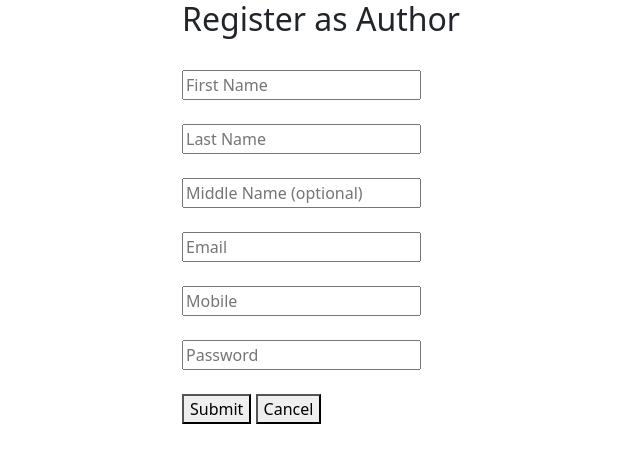
After one commit to jayditch1998/BlogZilla, a Laravel app: page /author/register in a window 1280 px wide. The commit adds this page. Shown: the top 463 px of the page, without its empty margins (208-848 px from the left). Run offline with Laravel 8, Linux system fonts and the light colour scheme.

Commit message:
register | author

```diff
--- a/app/Http/Controllers/admin/AuthorController.php
+++ b/app/Http/Controllers/admin/AuthorController.php
@@ -37,6 +37,34 @@ class AuthorController extends Controller
         return redirect()->route('author-login');
     }
 
+    public function register(){
+        return view('author.register');
+    }
+
+    public function postRegister(Request $request){
+        // $id = $request->id;
+        $firstName = $request->firstName;
+        $lastName = $request->lastName;
+        $middleName = $request->middleName;
+        $email = $request->email;
+        $mobile = $request->mobile;
+
+        $password = $request->password;
+        $hash = Hash::make($password);
+
+        $user = User::create([
+            'firstName' => $firstName,
+            'lastName' => $lastName,
+            'middleName' => $middleName,
+            'email' => $email,
+            'mobile' => $mobile,
+            'role' => '2', //author
+            'password' => $hash,
+        ]);
+        Auth::login($user);
+        return redirect()->route('author-dashboard');
+    }
+
     public function dashboard(){
         return view('author.dashboard');
     }
--- a/resources/views/author/layouts/app.blade.php
+++ b/resources/views/author/layouts/app.blade.php
@@ -22,6 +22,9 @@
       </ul>
       <ul class="navbar-nav ms-auto">
       <li class="nav-item">
+        <a class="nav-link" href="#">| {{Auth::user()->firstName}} {{Auth::user()->lastName}} |</a>
+      </li>
+      <li class="nav-item">
         <a class="nav-link" href="{{route('author-logout')}}">Logout</a>
       </li>
     </ul>
--- a/resources/views/author/login.blade.php
+++ b/resources/views/author/login.blade.php
@@ -17,6 +17,6 @@
     <input type="password" name="password" placeholder="Enter Password">
     <button type="submit">Login</button
 </form>
-<a href="#">Register</a>
+<a href="{{route('author-register')}}">Register</a>
 </body>
 </html>
--- /dev/null
+++ b/resources/views/author/register.blade.php
@@ -0,0 +1,46 @@
+<!DOCTYPE html>
+<html lang="en">
+<head>
+    <meta charset="UTF-8">
+    <meta http-equiv="X-UA-Compatible" content="IE=edge">
+    <meta name="csrf-token" content="{{ csrf_token() }}">
+    <meta name="viewport" content="width=device-width, initial-scale=1.0">
+    <link href="https://cdn.jsdelivr.net/npm/bootstrap@5.0.2/dist/css/bootstrap.min.css" rel="stylesheet">
+
+    <title>Register | Author</title>
+</head>
+<body style="max-width: 500px;margin: auto;">
+    <h2>Register as Author</h2>
+    <br>
+<form method="POST" action="{{ route('author-post-register')}}">
+    @csrf
+<!-- <label for="">First Name</label> -->
+    <input placeholder="First Name" name="firstName" type="text" />
+    <br>
+    <br>
+    <!-- <label for="">Last Name</label> -->
+    <input placeholder="Last Name" name="lastName" type="text" />
+    <br>
+    <br>
+    <!-- <label for="">Middle Name</label> -->
+    <input placeholder="Middle Name (optional)" name="middleName" type="text" />
+    <br>
+    <br>
+    <!-- <label for="">First Name</label> -->
+    <input placeholder="Email"name="email" type="email" />
+    <br>
+    <br>
+    <!-- <label for="">First Name</label> -->
+    <input placeholder="Mobile" name="mobile" type="number" />
+    <br>
+    <br>
+    <!-- <label for="">First Name</label> -->
+    <input placeholder="Password" name="password" type="password" />
+    <br>
+    <br>
+    <button type="submit">Submit</button>
+    <button type="button">Cancel</button>
+</form>
+
+</body>
+</html>
--- a/routes/web.php
+++ b/routes/web.php
@@ -48,6 +48,8 @@ Route::name('admin-')->middleware(['admin'])->prefix('admin')->group(function()
 Route::get('/author/login', [AuthorController:: class, 'login'])->name('author-login');
 Route::post('author/post/login', [AuthorController:: class, 'authorPostLogin'])->name('author-post-login');
 Route::get('author/logout', [AuthorController:: class, 'authorLogout'])->name('author-logout');
+Route::get('author/register', [AuthorController:: class, 'register'])->name('author-register');
+Route::post('author/post/register', [AuthorController:: class, 'postRegister'])->name('author-post-register');
 
 Route::name('author-')->middleware(['author'])->prefix('author')->group(function() {
     Route::get('/dashboard', [AuthorController:: class, 'dashboard'])->name('dashboard');
```
